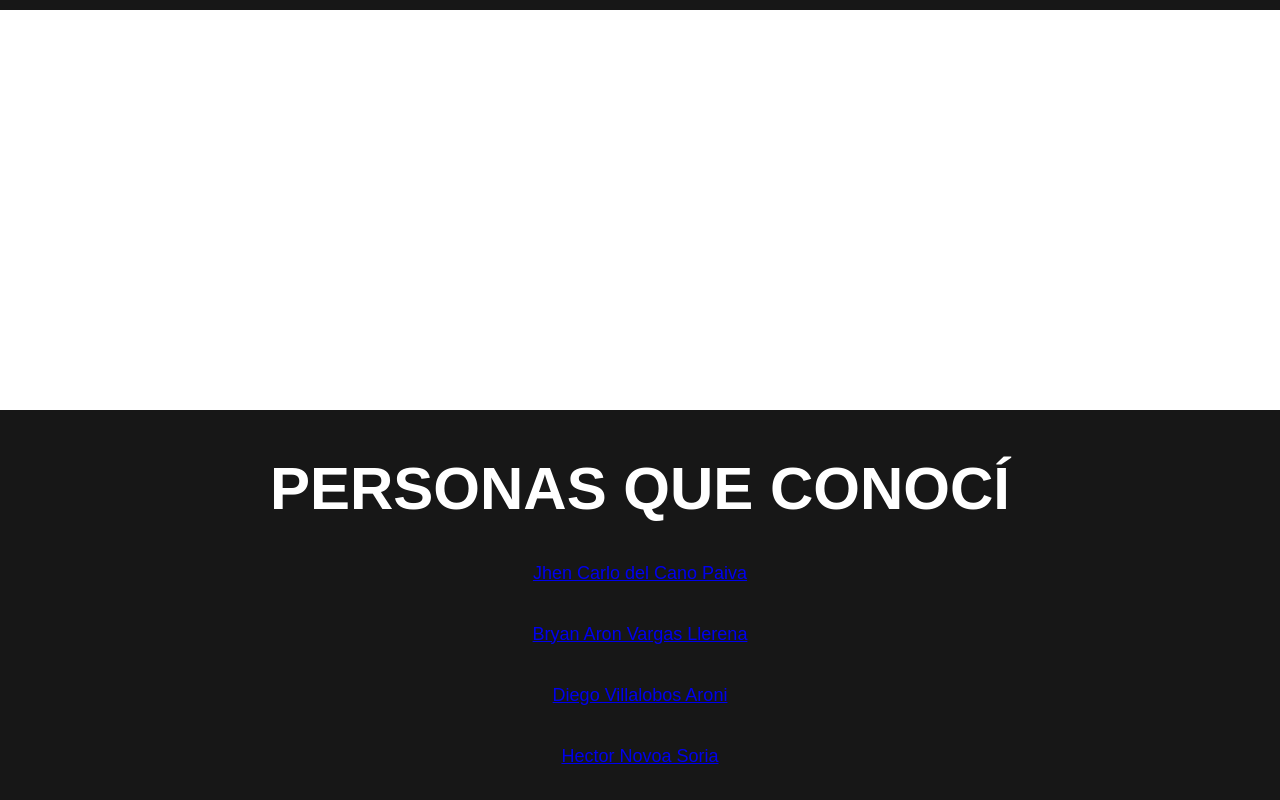
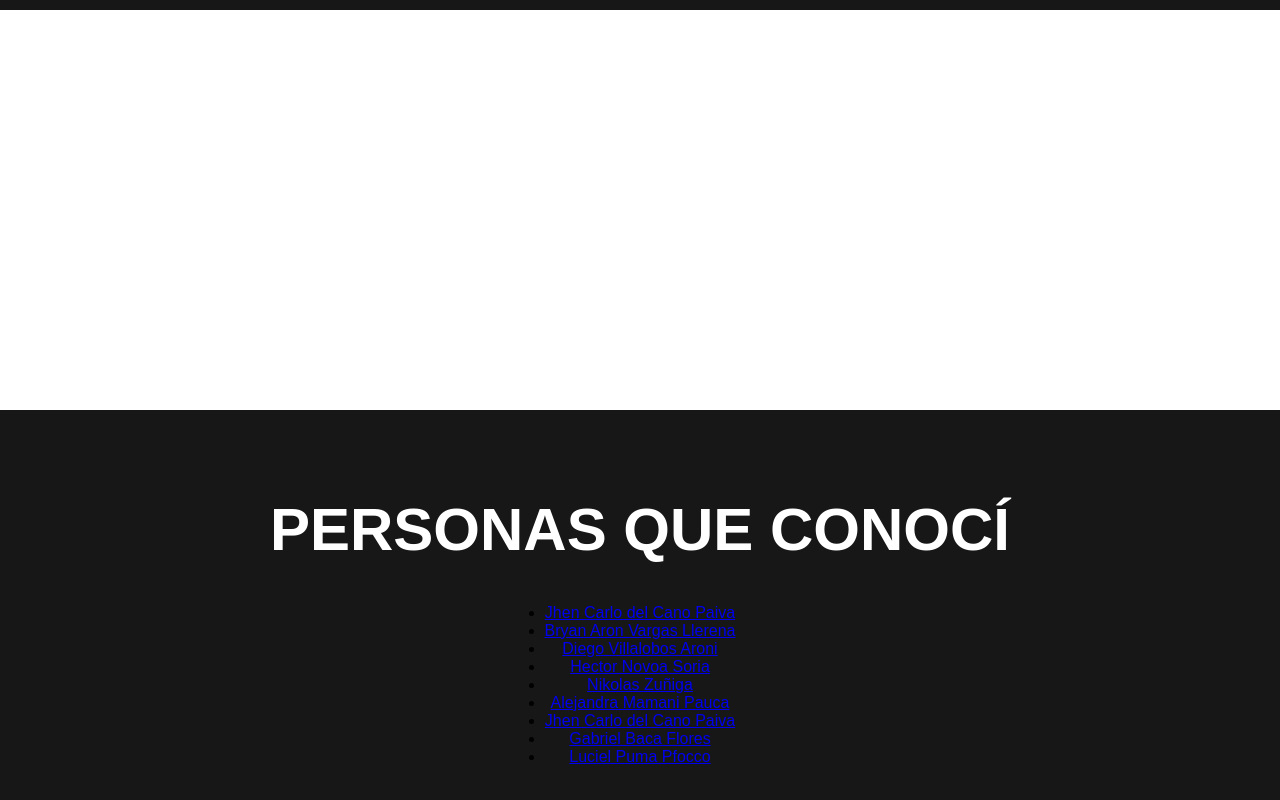
Before and after one commit to Kame12345/Kame12345.github.io, a plain HTML site: page index.html in a window 1280 px wide. Shown: the part 1330-2130 px from the top of the page. Drawn offline with Linux system fonts and the light colour scheme; files that its build step writes are made by us from their sources; files whose address does not match are found by name.

Commit message:
Add files via upload

```diff
--- a/index.html
+++ b/index.html
@@ -1,6 +1,7 @@
 <!DOCTYPE html>
 <html lang="en">
 <head>
+    <meta name="google-site-verification" content="VW6I_GWdV1MjIB3tfc0xgtKZGfFeG4yBKkf_Q8b01Uk" />
     <meta charset="UTF-8">
     <meta http-equiv="X-UA-Compatible" content="IE=edge">
     <meta name="viewport" content="width=device-width, initial-scale=1.0">
@@ -87,18 +88,17 @@
 
     <section class="content people">
         <h2 class="title">Personas que conocí</h2>
-        <p>
-            <a href = "https://couleurss.github.io/"> Jhen Carlo del Cano Paiva</a>
-        </p>
-        <p>
-            <a href = "https://bryanaronvargasllerena.web.app"> Bryan Aron Vargas Llerena</a>
-        </p>
-        <p>
-            <a href = "https://diegovillalobosa.github.io"> Diego Villalobos Aroni</a>
-        </p>
-        <p>
-            <a href = "https://hector-alejandro-novoa-soria.web.app"> Hector Novoa Soria</a>
-        </p>
+        <ul>
+            <li><a href = "https://couleurss.github.io/"> Jhen Carlo del Cano Paiva</a></li>
+            <li><a href = "https://bryanaronvargasllerena.web.app"> Bryan Aron Vargas Llerena</li>
+            <li><a href = "https://diegovillalobosa.github.io"> Diego Villalobos Aroni</a></li>
+            <li><a href = "https://hector-alejandro-novoa-soria.web.app"> Hector Novoa Soria</a></li>
+            <li><a href = "https://nikolaszm.github.io"> Nikolas Zuñiga</a></li>
+            <li><a href = "http://aleemp.github.io/AlejandraEMP/"> Alejandra Mamani Pauca</a></li>
+            <li><a href = "https://couleurss.github.io/"> Jhen Carlo del Cano Paiva</a></li>
+            <li><a href = "https://gaboe2.github.io/gabrielbacaf.github.io/"> Gabriel Baca Flores</a></li>
+            <li><a href = "https://couthie-rug.000webhostapp.com/index.html"> Luciel Puma Pfocco</a></li>
+        </ul>
     </section>
 
 </body>
```
